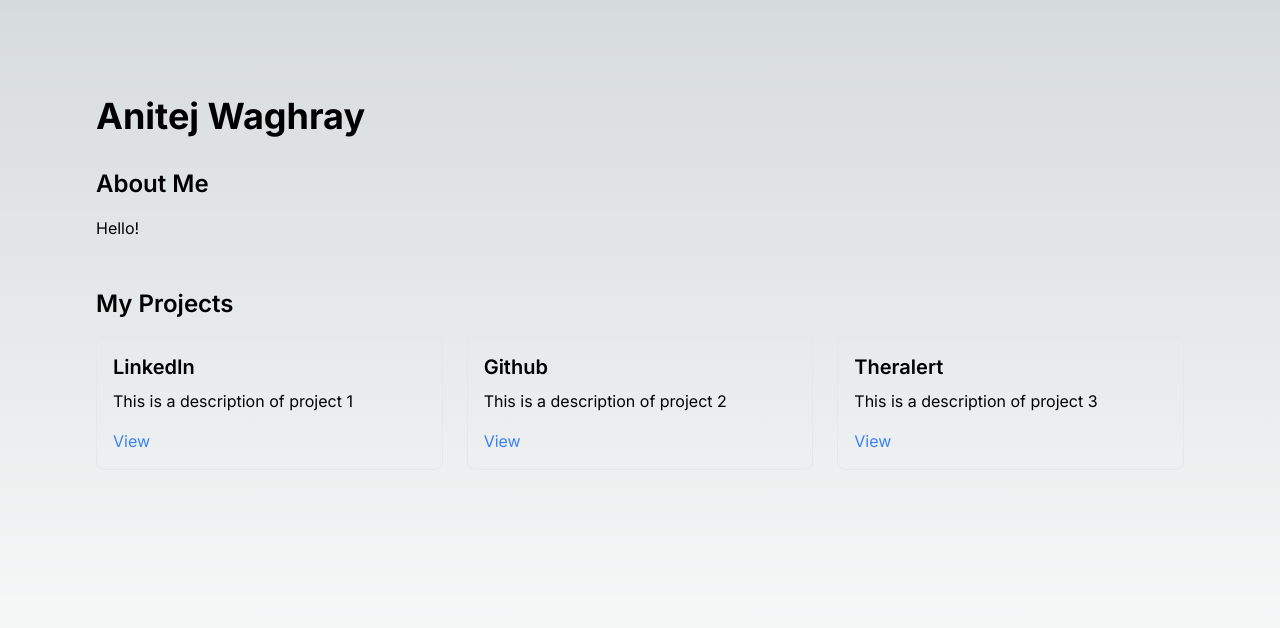
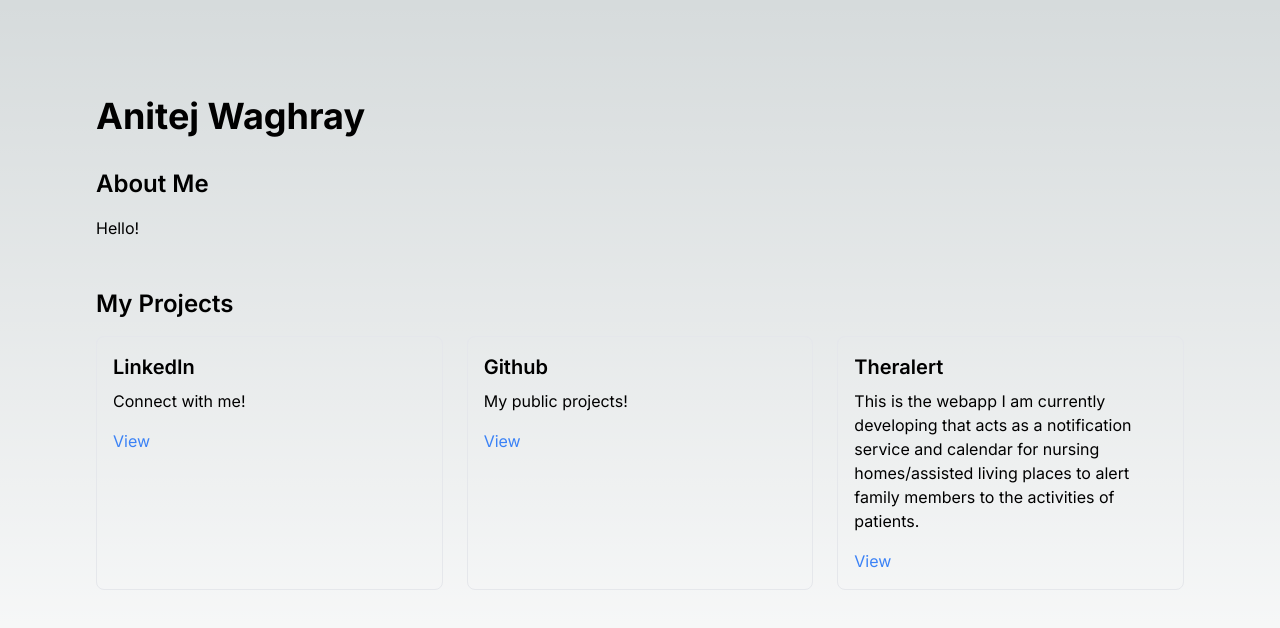
Before and after one commit to aniwag2/portfolio, a Next.js app: page / in a window 1280 px wide. Shown: the top 628 px of the page. Built offline with nearby package versions, Linux system fonts and the light colour scheme.

Commit message:
Added descriptions for projects

```diff
--- a/app/page.tsx
+++ b/app/page.tsx
@@ -1,9 +1,9 @@
 import Link from 'next/link';
 
 const projects = [
-  { id: 1, title: 'LinkedIn', description: 'This is a description of project 1', link: 'https://www.linkedin.com/in/anitejwaghray/' },
-  { id: 2, title: 'Github', description: 'This is a description of project 2', link: 'https://github.com/aniwag2' },
-  { id: 3, title: 'Theralert', description: 'This is a description of project 3', link: 'https://theralert.aniwaghray.com' },
+  { id: 1, title: 'LinkedIn', description: 'Connect with me!', link: 'https://www.linkedin.com/in/anitejwaghray/' },
+  { id: 2, title: 'Github', description: 'My public projects!', link: 'https://github.com/aniwag2' },
+  { id: 3, title: 'Theralert', description: 'This is the webapp I am currently developing that acts as a notification service and calendar for nursing homes/assisted living places to alert family members to the activities of patients.', link: 'https://theralert.aniwaghray.com' },
 ];
 
 export default function Home() {
```
